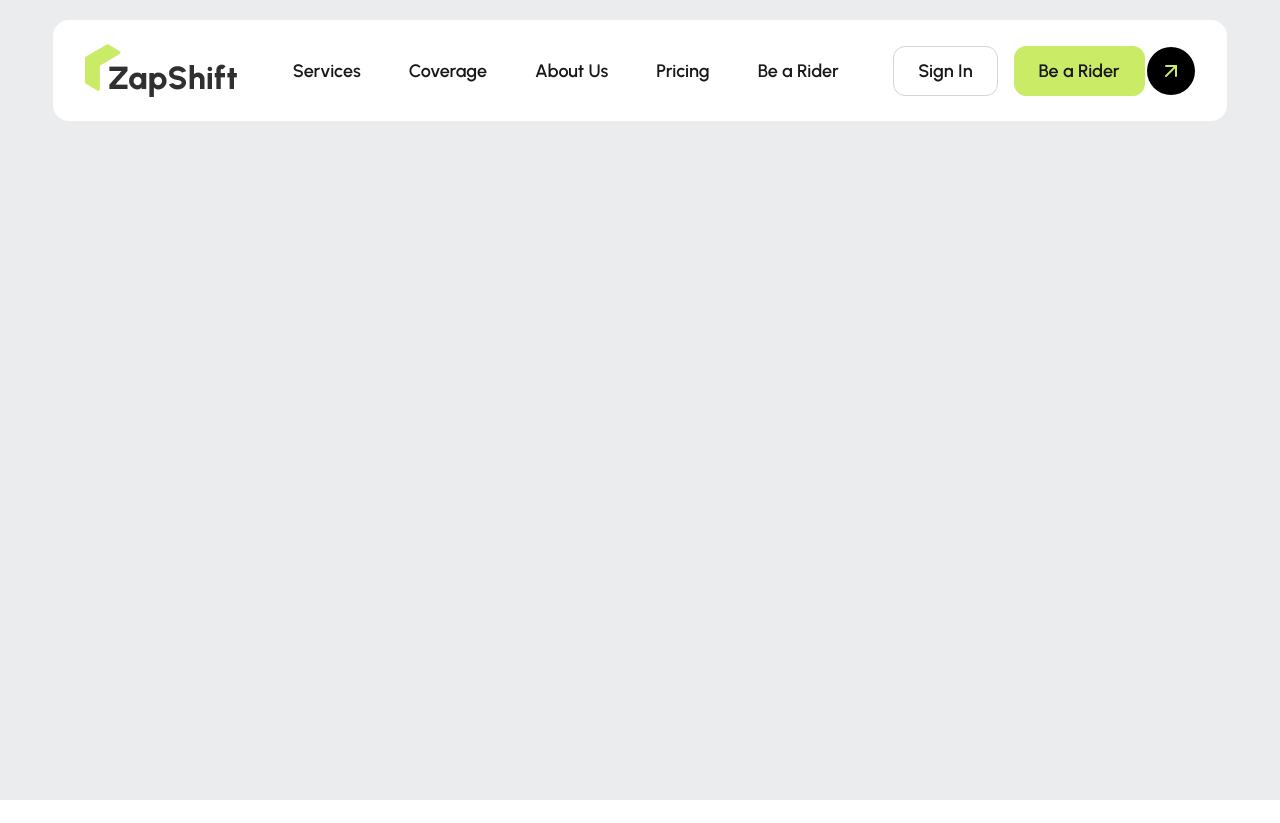
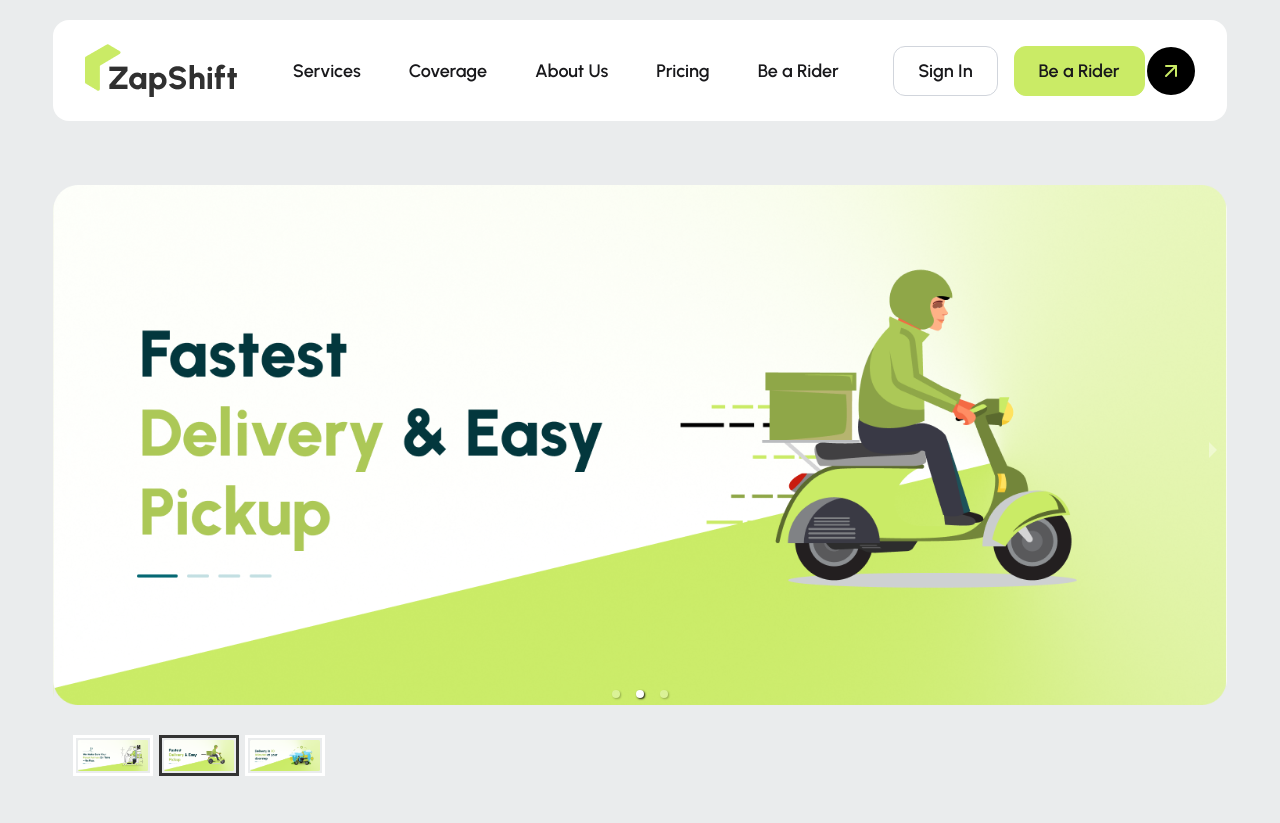
Before and after one commit to obaidullah-miazi-dev/ZapShift-web, a React (Vite) app: page / in a window 1280 px wide. Before the commit the page ends 800 px from the top, so only its background shows below. Built offline with nearby package versions, Linux system fonts and the light colour scheme.

Commit message:
added banner using react caruosel

```diff
--- a/package.json
+++ b/package.json
@@ -14,6 +14,7 @@
     "lucide-react": "^0.553.0",
     "react": "^19.2.0",
     "react-dom": "^19.2.0",
+    "react-responsive-carousel": "^3.2.23",
     "react-router": "^7.9.6",
     "tailwindcss": "^4.1.17"
   },
--- a/src/Layouts/Root.jsx
+++ b/src/Layouts/Root.jsx
@@ -1,10 +1,12 @@
 import React from 'react';
 import Navbar from '../components/Navbar';
+import { Outlet } from 'react-router';
 
 const Root = () => {
     return (
         <div className='bg-[#eaeced] min-h-screen py-5'>
             <Navbar></Navbar>
+            <Outlet />
         </div>
     );
 };
--- a/src/Pages/Home.jsx
+++ b/src/Pages/Home.jsx
@@ -1,10 +1,11 @@
 import React from 'react';
+import Banner from '../components/Banner';
 
 const Home = () => {
     return (
-        <div>
-            home
-        </div>
+        <>
+            <Banner />
+        </>
     );
 };
 
--- /dev/null
+++ b/src/components/Banner.jsx
@@ -0,0 +1,34 @@
+import React from "react";
+import banner1 from "../assets/banner/banner1.png";
+import banner2 from "../assets/banner/banner2.png";
+import banner3 from "../assets/banner/banner3.png";
+import { Carousel } from "react-responsive-carousel";
+import "react-responsive-carousel/lib/styles/carousel.min.css";
+import Container from "./Container";
+
+const Banner = () => {
+  return (
+    <div className="mt-16">
+      <Container>
+        <Carousel
+          autoPlay={true}
+          infiniteLoop={true}
+          stopOnHover={false}
+          showStatus={false}
+        >
+          <div>
+            <img src={banner1} />
+          </div>
+          <div>
+            <img src={banner2} />
+          </div>
+          <div>
+            <img src={banner3} />
+          </div>
+        </Carousel>
+      </Container>
+    </div>
+  );
+};
+
+export default Banner;
```
Also changed, not shown: 1 other file (tests, documents, lock files or other folders).
